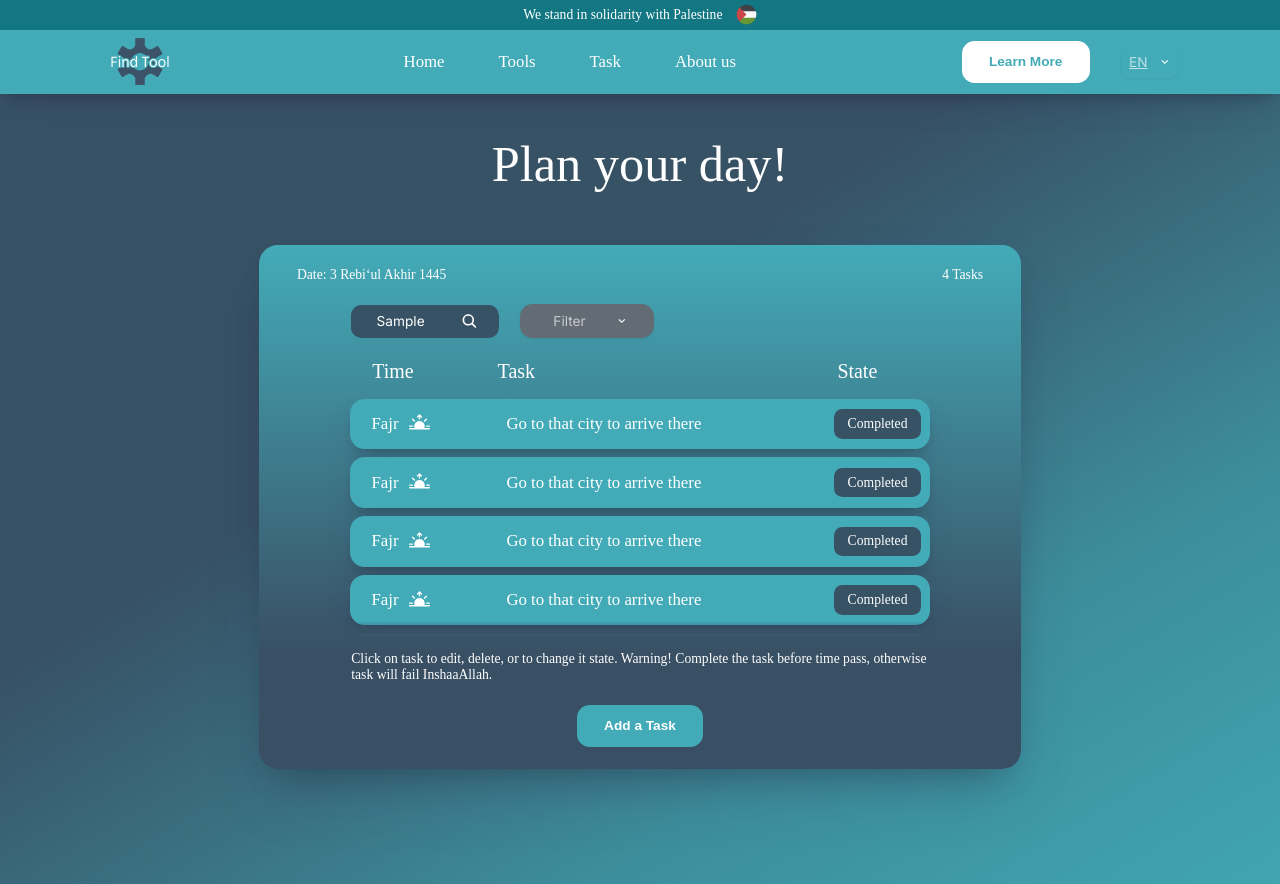
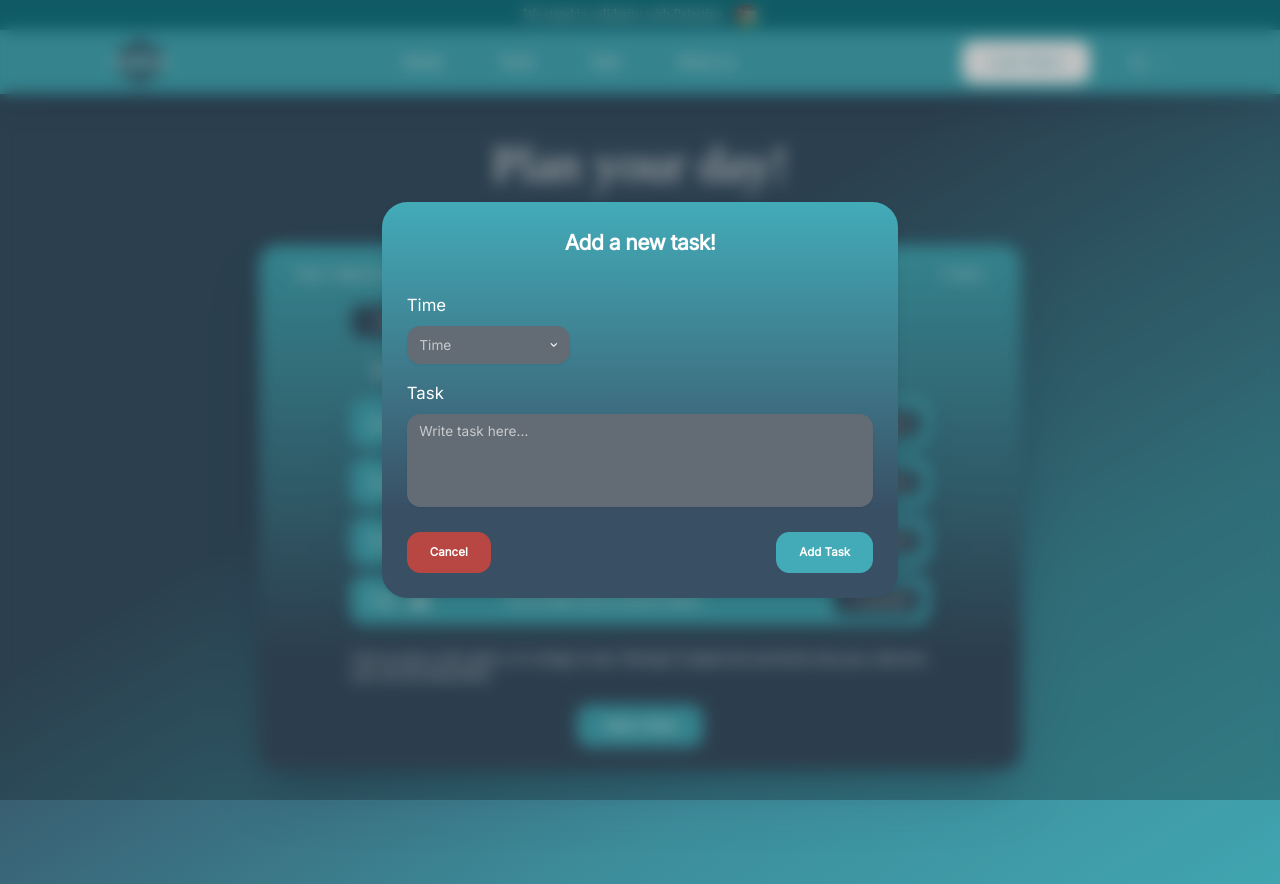
Before and after one commit to Flori1234657/useful-tools, a React (Vite) app: page /task in a window 1280 px wide. Both pictures are taken after typing "Sample" into the empty fields and a click on the button "Add a Task". Built offline with nearby package versions, Linux system fonts and the light colour scheme.

Commit message:
Elhamdulilah mbarova edhe dizanjin e dialogut te add task

```diff
--- /dev/null
+++ b/src/components/pages/task/AddTaskModal.tsx
@@ -0,0 +1,135 @@
+import * as React from "react";
+import Modal from "@mui/joy/Modal";
+import Typography from "@mui/joy/Typography";
+import Sheet from "@mui/joy/Sheet";
+import { Button, Option, Select, Stack, Textarea } from "@mui/joy";
+import { MdKeyboardArrowDown } from "react-icons/md";
+import { selectClasses } from "@mui/joy/Select";
+
+interface Props {
+  open: boolean;
+  setOpen: React.Dispatch<React.SetStateAction<boolean>>;
+}
+
+const AddTaskModal: React.FC<Props> = ({ open, setOpen }) => {
+  return (
+    <>
+      <Modal
+        aria-labelledby="Add task modal"
+        aria-describedby="Modal to add a new task"
+        open={open}
+        onClose={() => setOpen(false)}
+        sx={{ display: "flex", justifyContent: "center", alignItems: "center" }}
+      >
+        <Sheet
+          variant="outlined"
+          sx={{
+            width: { xs: "90.65%", md: "30.769rem" },
+            maxWidth: { xs: "500px", sm: "700px" },
+            borderRadius: "1.5rem",
+            border: "none",
+            p: "1.5rem",
+            boxShadow: "lg",
+            backgroundImage: `linear-gradient(180deg, #43abb8 0%, #394f64 78.12%)`,
+          }}
+        >
+          <Typography
+            component="h2"
+            id="modal-title"
+            level="h4"
+            sx={{ color: "white" }}
+            textAlign="center"
+            fontWeight="lg"
+            mb="1rem"
+          >
+            Add a new task!
+          </Typography>
+          <Stack width="100%">
+            <Stack my="1rem">
+              <Typography
+                level="title-md"
+                sx={{ color: "white", mb: "0.5rem" }}
+              >
+                Time
+              </Typography>
+              <Select
+                indicator={<MdKeyboardArrowDown />}
+                placeholder="Time"
+                sx={{
+                  width: { xs: "50%", md: "35%" },
+                  fontSize: { xs: "0.813rem", md: "0.8125rem" },
+                  borderRadius: "0.8rem",
+                  [`& .${selectClasses.indicator}`]: {
+                    transition: "0.2s",
+                    [`&.${selectClasses.expanded}`]: {
+                      transform: "rotate(-180deg)",
+                    },
+                  },
+                }}
+                variant="solid"
+              >
+                <Option value={"Fajr"}>{"Fajr"}</Option>
+                <Option value={"Zuhur"}>{"Zuhur"}</Option>
+                <Option value={"Asr"}>{"Asr"}</Option>
+                <Option value={"Maghrib"}>{"Maghrib"}</Option>
+                <Option value={"Isha"}>{"Isha"}</Option>
+              </Select>
+            </Stack>
+            <Stack>
+              <Typography sx={{ color: "white", mb: "0.5rem" }}>
+                Task
+              </Typography>
+              <Textarea
+                placeholder="Write task here..."
+                variant="solid"
+                minRows={4}
+                maxRows={4}
+                sx={{
+                  fontSize: { xs: "0.813rem", md: "0.8125rem" },
+                  borderRadius: "0.8rem",
+                }}
+              />
+            </Stack>
+            <Stack
+              mt="1.5rem"
+              direction="row"
+              justifyContent="space-between"
+              width="100%"
+            >
+              <Button
+                color="danger"
+                sx={{
+                  borderRadius: "0.8rem",
+                  backgroundColor: "#b84743",
+                  p: "1em 2em",
+                  fontSize: "0.688rem",
+                  ":hover": {
+                    backgroundColor: "#b84743af",
+                  },
+                }}
+                onClick={() => setOpen(false)}
+              >
+                Cancel
+              </Button>
+              <Button
+                sx={{
+                  borderRadius: "0.8rem",
+                  backgroundColor: "#43abb8",
+                  p: "1em 2em",
+                  fontSize: "0.688rem",
+                  ":hover": {
+                    backgroundColor: "#43aab8a4",
+                  },
+                }}
+              >
+                Add Task
+              </Button>
+            </Stack>
+          </Stack>
+        </Sheet>
+      </Modal>
+    </>
+  );
+};
+
+export default AddTaskModal;
--- /dev/null
+++ b/src/components/pages/task/Card.tsx
@@ -0,0 +1,27 @@
+import { BsFillSunriseFill as PlaceholderIcn } from "react-icons/bs";
+import { useMainStore } from "../../../state/mainState";
+import { TaskCard } from "../../../ts/types/taskCard";
+
+const Card = () => {
+  const lang = useMainStore((state) => state.language.pages.tasks);
+
+  return (
+    <div
+      className="tasks__panel__task-container__card-container__card"
+      aria-label="Task card"
+    >
+      <div
+        className="tasks__panel__task-container__card-container__card__time"
+        aria-label="Time info inside tasks cards"
+      >
+        <h4>{lang.secondPanel.hijriTimes[0]}</h4>
+        <PlaceholderIcn />
+      </div>
+
+      <h4>Go to that city to arrive there</h4>
+      <h4>{lang.secondPanel.filter_Status.option2}</h4>
+    </div>
+  );
+};
+
+export default Card;
--- a/src/pages/Task.tsx
+++ b/src/pages/Task.tsx
@@ -1,11 +1,15 @@
 import { IoSearch } from "react-icons/io5";
 import Filter from "../components/pages/task/Filter";
-import { BsFillSunriseFill as PlaceholderIcn } from "react-icons/bs";
+import Card from "../components/pages/task/Card";
 import { useMainStore } from "../state/mainState";
+import { useState } from "react";
+import AddTaskModal from "../components/pages/task/AddTaskModal";
 
 const Task = () => {
   const lang = useMainStore((state) => state.language.pages.tasks);
   const search = useMainStore((state) => state.language.pages.tools.searchBar);
+
+  const [open, setOpen] = useState<boolean>(false);
 
   return (
     <main className="tasks">
@@ -54,22 +58,7 @@ const Task = () => {
             aria-label="Tasks Cards Container"
           >
             {[1, 2, 3, 4, 5, 6, 7, 8].map((el) => (
-              <div
-                className="tasks__panel__task-container__card-container__card"
-                aria-label="Task card"
-                key={el}
-              >
-                <div
-                  className="tasks__panel__task-container__card-container__card__time"
-                  aria-label="Time info inside tasks cards"
-                >
-                  <h4>{lang.secondPanel.hijriTimes[0]}</h4>
-                  <PlaceholderIcn />
-                </div>
-
-                <h4>Go to that city to arrive there</h4>
-                <h4>{lang.secondPanel.filter_Status.option2}</h4>
-              </div>
+              <Card key={el} />
             ))}
           </div>
         </div>
@@ -82,8 +71,9 @@ const Task = () => {
         >
           {lang.secondPanel.bottomInfoText}
         </p>
-        <button>{lang.secondPanel.button}</button>
+        <button onClick={() => setOpen(true)}>{lang.secondPanel.button}</button>
       </div>
+      <AddTaskModal open={open} setOpen={setOpen} />
     </main>
   );
 };
--- a/src/state/mainState.tsx
+++ b/src/state/mainState.tsx
@@ -2,16 +2,21 @@ import { create } from "zustand";
 import { MainState } from "../ts/interface/mainState";
 import English from "../assets/languages/en.json";
 import { persist, devtools } from "zustand/middleware";
+import setTask from "../utils/setTask";
 
 export const useMainStore = create<MainState>()(
   devtools(
     persist(
       (set) => ({
         language: English,
+        tasks: [],
         errors: "",
         loading: false,
-        setErrors: (err) => set((state) => ({ errors: err })),
-        setLoading: (load) => set((state) => ({ loading: load })),
+        setTasks: (task) => set((state) => setTask(state, task)), // Kjo InshaaAllah do perdoret edhe per edit
+        removeTask: (id) =>
+          set((state) => ({ tasks: state.tasks.filter((el) => el.id !== id) })),
+        setErrors: (err) => set(() => ({ errors: err })),
+        setLoading: (load) => set(() => ({ loading: load })),
       }),
       { name: "main-store" }
     )
--- a/src/styles/base/_variables.scss
+++ b/src/styles/base/_variables.scss
@@ -23,7 +23,9 @@ $About-us-background: linear-gradient(
 $tools-panel-background: linear-gradient(180deg, #43abb8 0%, #394f64 78.12%);
 
 $green: #43abb8;
+$red: #b84743;
 $blue: #375165;
+$red2: #653737;
 $footer-copyright: #1c2832;
 
 // Box Shadow
--- a/src/styles/screens/sm/_tasks.scss
+++ b/src/styles/screens/sm/_tasks.scss
@@ -131,4 +131,8 @@
       vr.$green
     );
   }
+
+  #modal-btn1 {
+    @include mix.button(white, 0.813rem, 700, 1em 2em, 0, 0.75rem, vr.$green);
+  }
 }
--- a/src/ts/interface/mainState.ts
+++ b/src/ts/interface/mainState.ts
@@ -1,10 +1,13 @@
 import { Language } from "../types/lang";
+import { TaskCard } from "../types/taskCard";
 
 export interface MainState {
   language: Language;
+  tasks: TaskCard[] | [];
   errors: string;
   loading: boolean;
-  // changeLang: (lang: Language) => void;
+  setTasks: (task: TaskCard) => void;
+  removeTask: (id: number) => void;
   setErrors: (err: string) => void;
   setLoading: (load: boolean) => void;
 }
--- /dev/null
+++ b/src/ts/types/taskCard.ts
@@ -0,0 +1,6 @@
+export type TaskCard = {
+  id: number;
+  hijriTimes: string;
+  task: string;
+  status: string;
+};
--- /dev/null
+++ b/src/utils/setTask.ts
@@ -0,0 +1,18 @@
+import { TaskCard } from "../ts/types/taskCard";
+import { MainState } from "../ts/interface/mainState";
+
+const setTask = (prevState: MainState, task: TaskCard) => {
+  if (prevState.tasks.length > 0)
+    return {
+      tasks: [
+        ...prevState.tasks.map((el) => (el.id === task.id ? task : el)),
+        task,
+      ],
+    };
+
+  return {
+    tasks: [task],
+  };
+};
+
+export default setTask;
```
